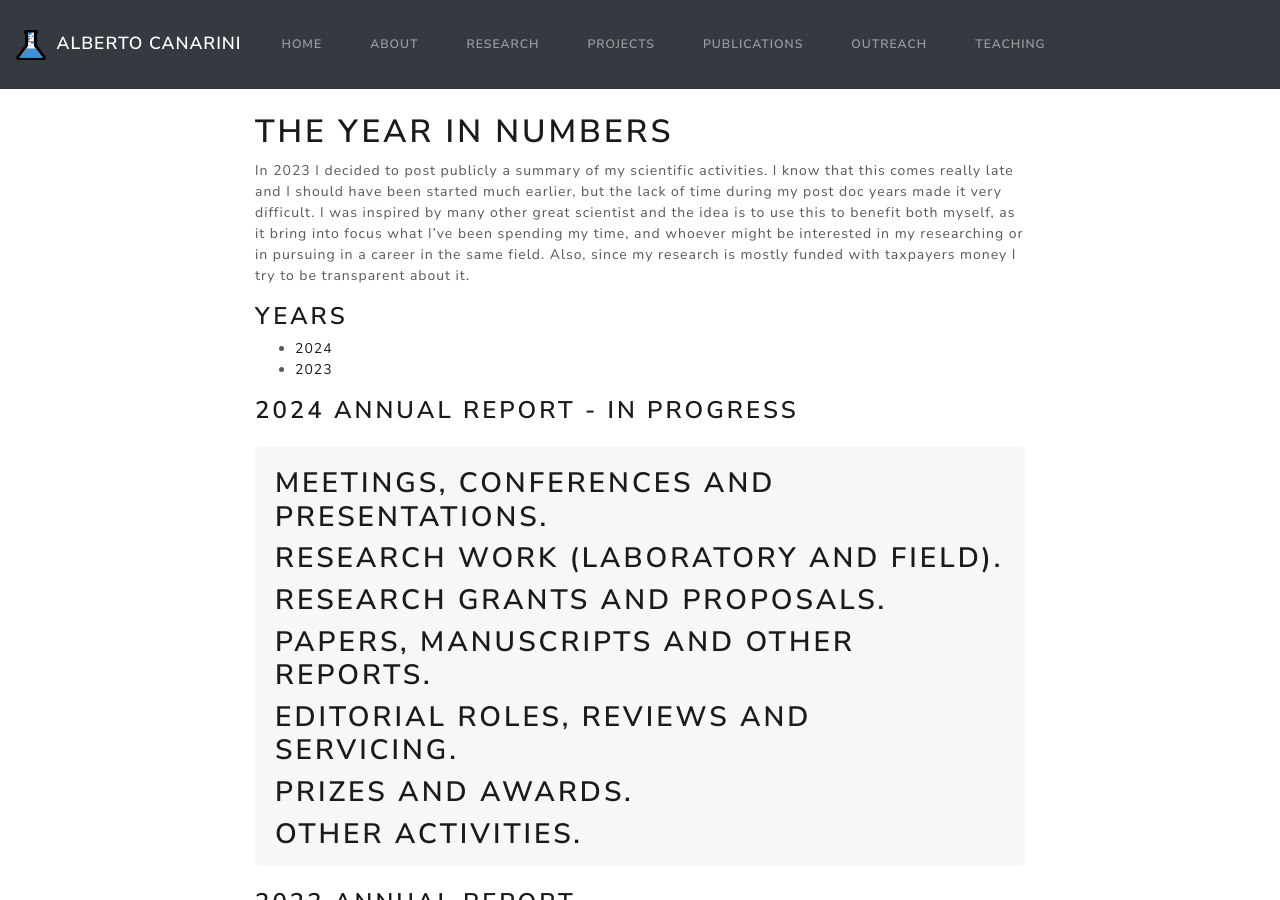
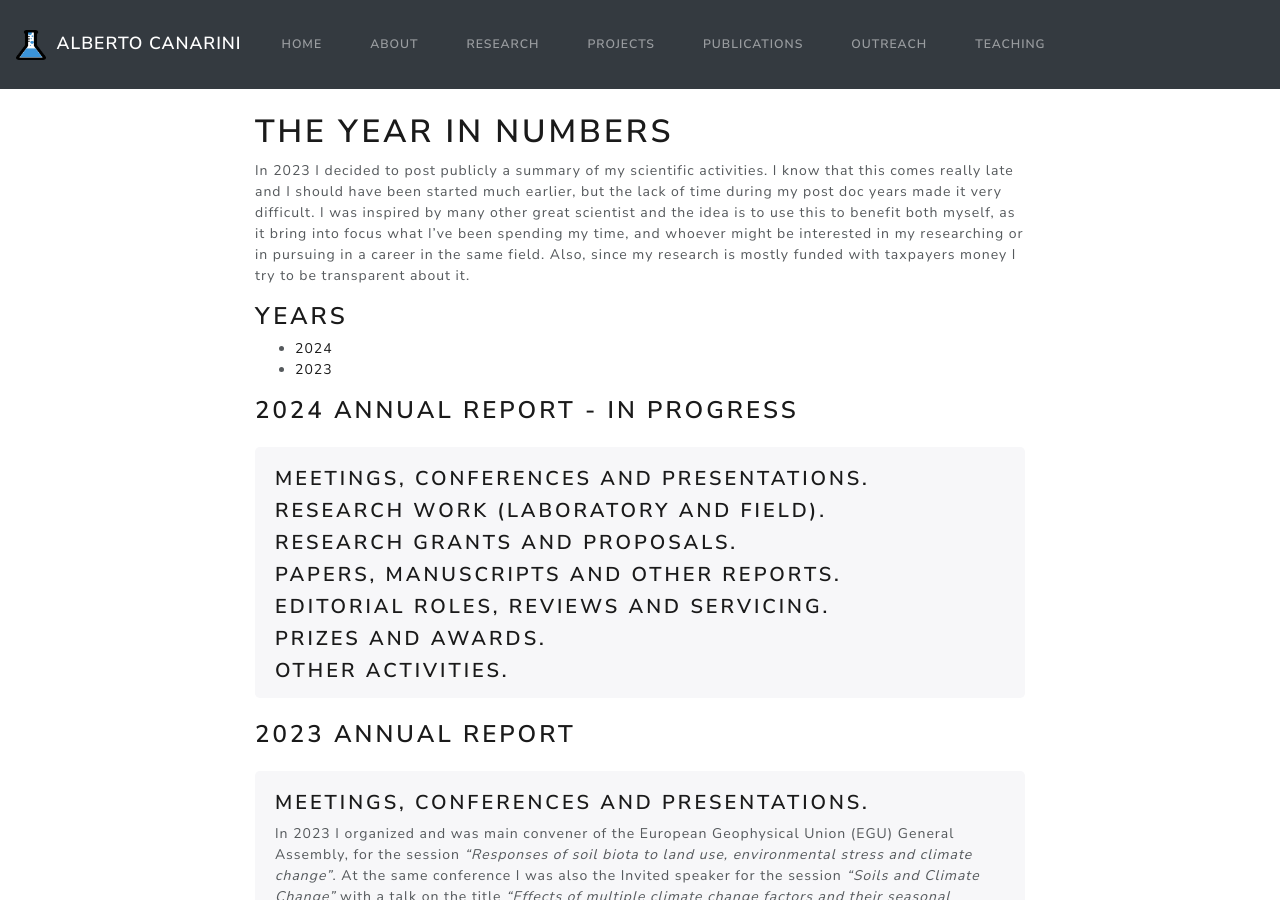
Before and after one commit to acanarini/acanarini.github.io, a Jekyll site: the page built from _pages/yearly_report.md, in a window 1280 px wide and 900 px high. Built offline with Jekyll 4.4.1, drawn with Linux system fonts in a browser that asks for light colours; nearby versions of some CDN libraries; a style sheet for code colours, icons or effects is not loaded.

Commit message:
Update yearly_report.md

```diff
--- a/_pages/yearly_report.md
+++ b/_pages/yearly_report.md
@@ -17,13 +17,13 @@ In 2023 I decided to post publicly a summary of my scientific activities. I know
 ### 2024 annual report - in progress
 
 <div class="jumbotron">
-## Meetings, Conferences and Presentations.
-## Research work (laboratory and field).
-## Research Grants and Proposals.
-## Papers, Manuscripts and other Reports.
-## Editorial Roles, Reviews and Servicing.
-## Prizes and awards.
-## Other Activities.
+#### Meetings, Conferences and Presentations.
+#### Research work (laboratory and field).
+#### Research Grants and Proposals.
+#### Papers, Manuscripts and other Reports.
+#### Editorial Roles, Reviews and Servicing.
+#### Prizes and awards.
+#### Other Activities.
 
 </div>
 
@@ -31,28 +31,28 @@ In 2023 I decided to post publicly a summary of my scientific activities. I know
 ### 2023 annual report
 
 <div class="jumbotron">
-## Meetings, Conferences and Presentations.
-In 2023 I organized and was main convener of the European Geophysical Union (EGU) General Assembly, for the session <em>"Responses of soil biota to land use, environmental stress and climate change"</em>. At the same conference I was also the Invited speaker for the session <a class="text-info">"Soils and Climate Change"</a> with a talk on the title <a class="text-info">"Effects of multiple climate change factors and their seasonal variation on the soil microbial community and its functions"</a>. I also presented a poster about the research project I have conducted in Japan and contributed to 4 other presentation, all in the same conference, as well as contribution to talks at 4 more presentations in 2 other international conferences.
+#### Meetings, Conferences and Presentations.
+In 2023 I organized and was main convener of the European Geophysical Union (EGU) General Assembly, for the session <em>"Responses of soil biota to land use, environmental stress and climate change"</em>. At the same conference I was also the Invited speaker for the session <em>"Soils and Climate Change"</em> with a talk on the title <em>"Effects of multiple climate change factors and their seasonal variation on the soil microbial community and its functions"</em>. I also presented a poster about the research project I have conducted in Japan and contributed to 4 other presentation, all in the same conference, as well as contribution to talks at 4 more presentations in 2 other international conferences.
 
-## Research work (laboratory and field).
+#### Research work (laboratory and field).
 Co-organizer of a field sampling campaign in Styria (Austria), as part of a large climate change experiment (ClimGrass), lead by Prof. Andreas Richter (Vienna) as well as carried and supervised the laboratory work. Contributed to the planning of a laboratory incubation of samples collected from a long-term warming experiment in Iceland (ForHot). Contributed to the planning of a laboratory incubation of samples collected from deep soil in a tropical forest in Congo. Contributed to sample processing and data analysis of a project regarding drought and warming, led by the University of Hohenheim (Germany). Analysed RNA sequencing data from my project carried in Japan between 2020-2022. Worked on a number of side projects in collaborators with master students and colleagues, including: (i) measuring microbial growth rates in intact soil cores; (ii) effects of nitrogen fertilization on the contribution to soil carbon from microbial necromass.
 
-## Research Grants and Proposals.
+#### Research Grants and Proposals.
 Awarded an ERC Starting Grant 2023 to the effects of recurrent drought events on soil microbial communities (PI). Wrote two grants applications (FIS 2023 and ERC Starting Grant 2024), which I withdrawn after receiving the news of the ERC 2023. I wrote a report for mz JSPS (Japanese Society for the Promotion of Science) funded project on the role of endophytici fungi in carbon to nitrogen exchange with plants. I applied and won a Tenure Track position at the University of Torino (withdrawn after obtaining the ERC Starting Grant).
 
-## Papers, Manuscripts and other Reports.
+#### Papers, Manuscripts and other Reports.
 During 2023 I contributed to 7 published papers, 1 pre-print, 1 book chapter and 4 manuscript in preparation phase. I published two papers as senior author in Soil Biology and Biochemistry, on modelling nitrite in soil and on a methodological advancement in using lipid derived fatty acid from soil microbial biomass. I published a paper on the use of qSIP to measure microbial growth rates affected by climate change, published in Nature Communications (corresponding author). A paper on the effect of fertilization management on soil carbon in sub-saharian Africa published in Global Change Biology (corresponding author). Published a paper on alternative stable states in microbial communities in the journal Microbiome (corresponding author). Published two papers on microbial interactions in Frontiers in Microbiology (corresponding author). Published a book chapter in the reknown Encyclopedia of Soils in the Environment about Climate change impacts on soil biology (first author). Published a pre-preint on drought effects on microbial growth dynamics as well as submitted the manuscript for peer-review (first author).
 
-## Editorial Roles, Reviews and Servicing.
+#### Editorial Roles, Reviews and Servicing.
 Reviewed 12 manuscript for international peer-reviewed journals and 1 proposal for an Italian funding agencies (Research Südtirol/Alto Adige, Proposal). Served as Associate Editor for the journal Ecology and Evolution and edited 10 peer-reviewed manuscripts.
 
-## Teaching and Outreach.
-Taught the course <a class="text-info">"Soil Ecology and Biogeochemistry"</a>, with about 25 enrolled students.Co-supervisor of 1 PhD Student, 3 Master students and 1 Undergraduate students at the University of Vienna.
+#### Teaching and Outreach.
+Taught the course <em>"Soil Ecology and Biogeochemistry"</em>, with about 25 enrolled students.Co-supervisor of 1 PhD Student, 3 Master students and 1 Undergraduate students at the University of Vienna.
 
-## Prizes and awards.
+#### Prizes and awards.
 none
 
-## Other Activities.
+#### Other Activities.
 Obtained the Italian Ministry of Education and Research habilitation to serve as Associate Professor in Ecologz (ASN II Fascia)
 
 
```
